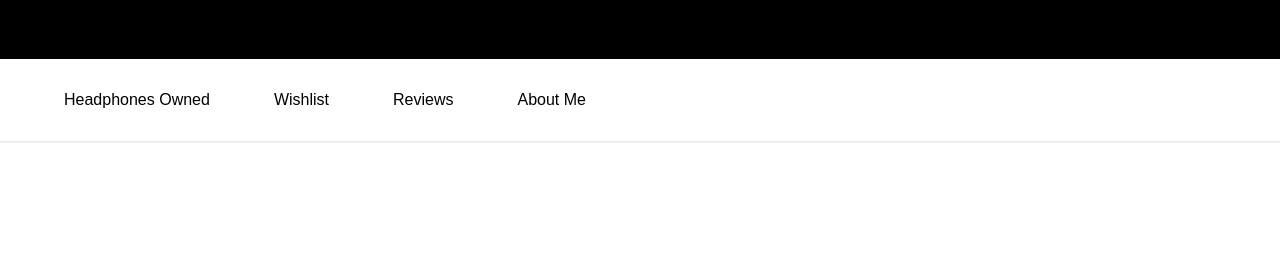
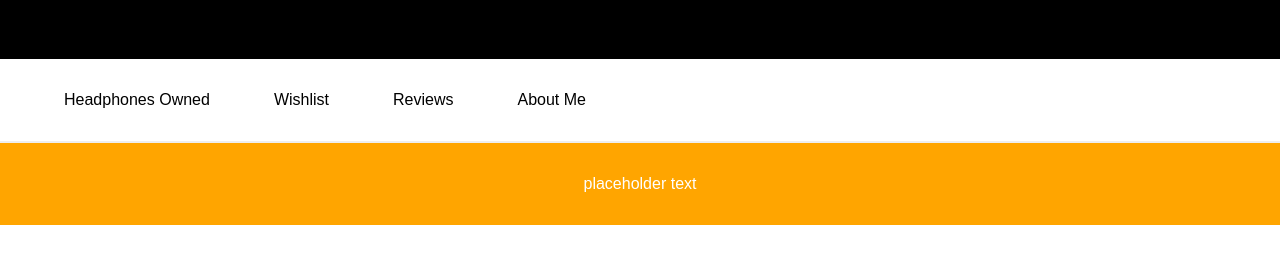
Before and after one commit to AmanSaxenaDev5200/headphones, a plain HTML site: page profile.html in a window 1280 px wide. Shown: the part 453-716 px from the top of the page. Drawn offline with Linux system fonts and the light colour scheme.

Commit message:
Add footer to profile page

```diff
--- a/profile.html
+++ b/profile.html
@@ -96,6 +96,9 @@
                 </form>
             </section>
         </main>
+        <footer>
+            <p>placeholder text</p>
+        </footer>
     </body>
 
     <script type="text/javascript" src="./headphones.js"></script>
```
